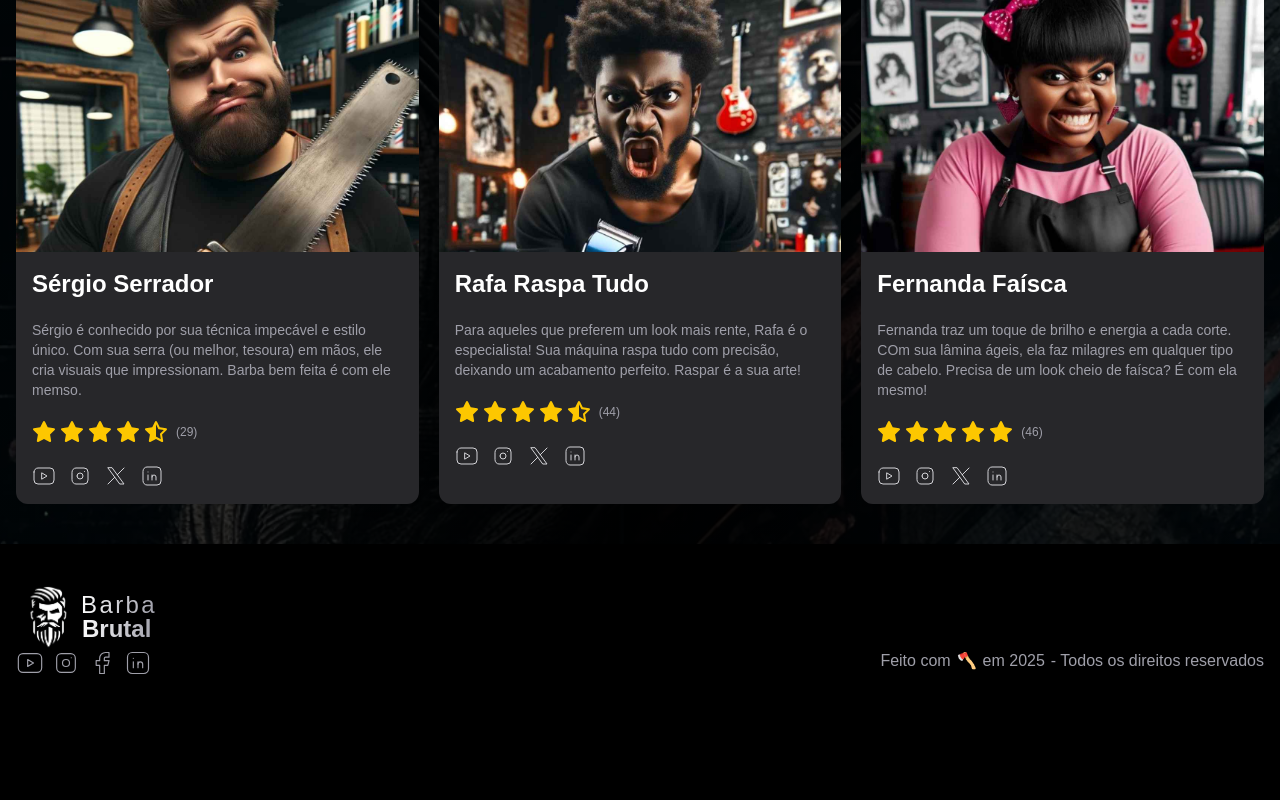
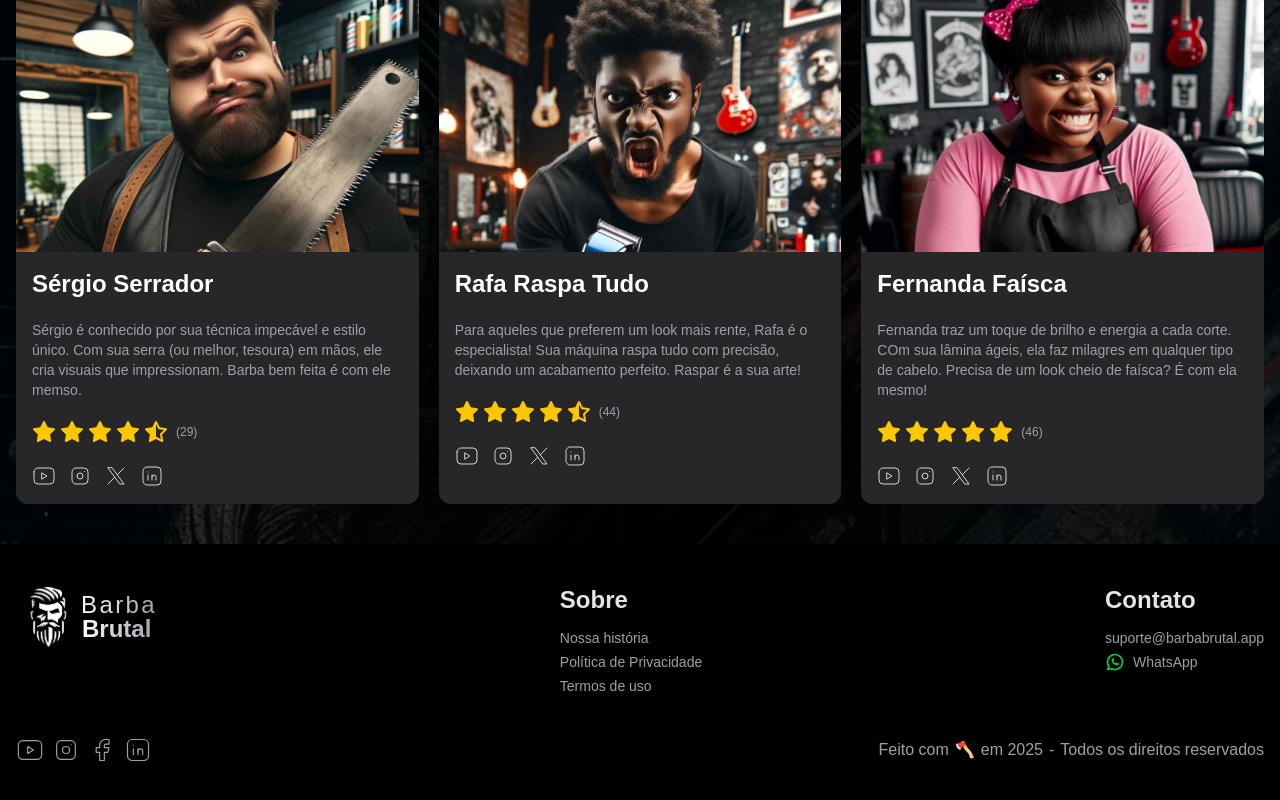
Before and after one commit to EduCarmo/Projeto-Barbearia, a Next.js app: page / in a window 1280 px wide. Shown: the part 1652-2452 px from the top of the page. Before the commit the page ends 2369 px from the top, so only its background shows below. Built offline with nearby package versions, Linux system fonts and the light colour scheme.

Commit message:
finalizando o rodape

```diff
--- a/src/components/shared/Rodape.tsx
+++ b/src/components/shared/Rodape.tsx
@@ -1,24 +1,47 @@
-import { IconBrandFacebook, IconBrandInstagram, IconBrandLinkedin, IconBrandYoutube } from "@tabler/icons-react";
+import {
+  IconBrandFacebook,
+  IconBrandInstagram,
+  IconBrandLinkedin,
+  IconBrandWhatsapp,
+  IconBrandYoutube,
+} from "@tabler/icons-react";
 import Logo from "./Logo";
 
 export default function Rodape() {
   return (
-    <footer className="container flex flex-col bg-black py-10">
-      <div className="">
+    <footer className="container flex flex-col bg-black py-10 text-zinc-400 gap-10">
+      <div className="flex flex-col md:flex-row items-center md:items-start justify-between text-center gap-5 md:gap-0  md:text-left">
         <Logo />
+        <div className="flex flex-col gap-1">
+            <span className="font-bold text-2xl text-zinc-200 pb-2">Sobre</span>
+            <span className="text-sm">Nossa história</span>
+            <span className="text-sm">Política de Privacidade</span>
+            <span className="text-sm">Termos de uso</span>
+        </div>
+        <div className="flex flex-col gap-1 ">
+            <span className="font-bold text-2xl text-zinc-200 pb-2">Contato</span>
+            <span className="text-sm">suporte@barbabrutal.app</span>
+            <div className="text-sm flex items-center gap-2 justify-center md:justify-start">
+                <IconBrandWhatsapp size={20} className="text-green-500"/>
+                <span>WhatsApp</span>
+            </div>
+        </div>
       </div>
-      <div className="flex justify-between text-zinc-400">
+      <div className="flex flex-col md:flex-row items-center gap-1.5 justify-between ">
         <div className="flex gap-2">
-            <IconBrandYoutube size={28} stroke={1}/>
-            <IconBrandInstagram size={28} stroke={1}/>
-            <IconBrandFacebook size={28} stroke={1}/>
-            <IconBrandLinkedin size={28} stroke={1}/>
+          <IconBrandYoutube size={28} stroke={1} />
+          <IconBrandInstagram size={28} stroke={1} />
+          <IconBrandFacebook size={28} stroke={1} />
+          <IconBrandLinkedin size={28} stroke={1} />
         </div>
-        <div className="flex gap-1.5">
+        <div className="flex flex-col md:flex-row items-center gap-1.5">
+          <div className="flex gap-1.5">
             <span>Feito com</span>
             <span>🪓</span>
-            <span>em {new Date().getFullYear()}</span>
-            <span>- Todos os direitos reservados</span>
+            <span>em {new Date().getFullYear() }</span>
+          </div>
+          <span className="hidden md:inline-block"> - </span>
+          <span>Todos os direitos reservados</span>
         </div>
       </div>
     </footer>
```
